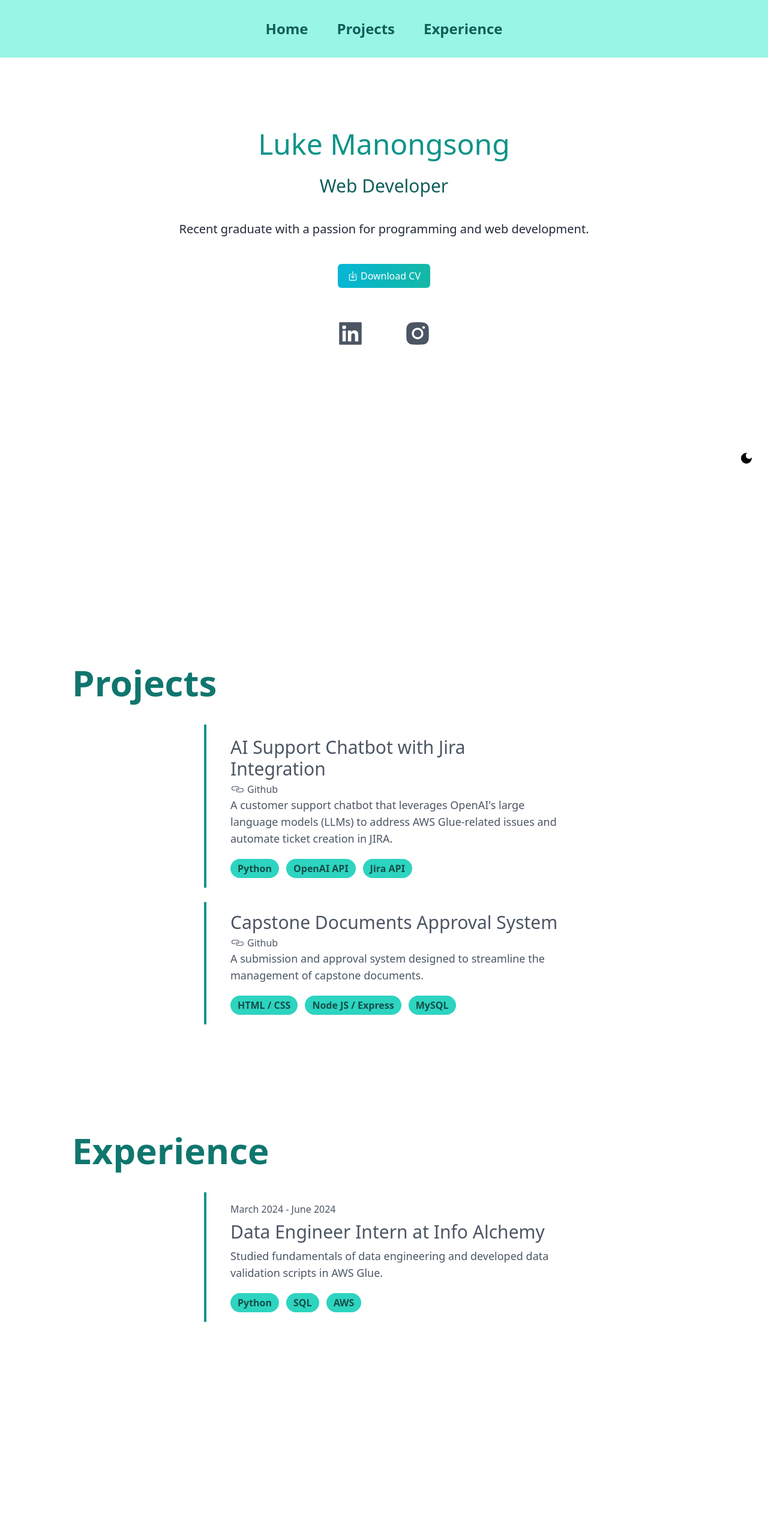
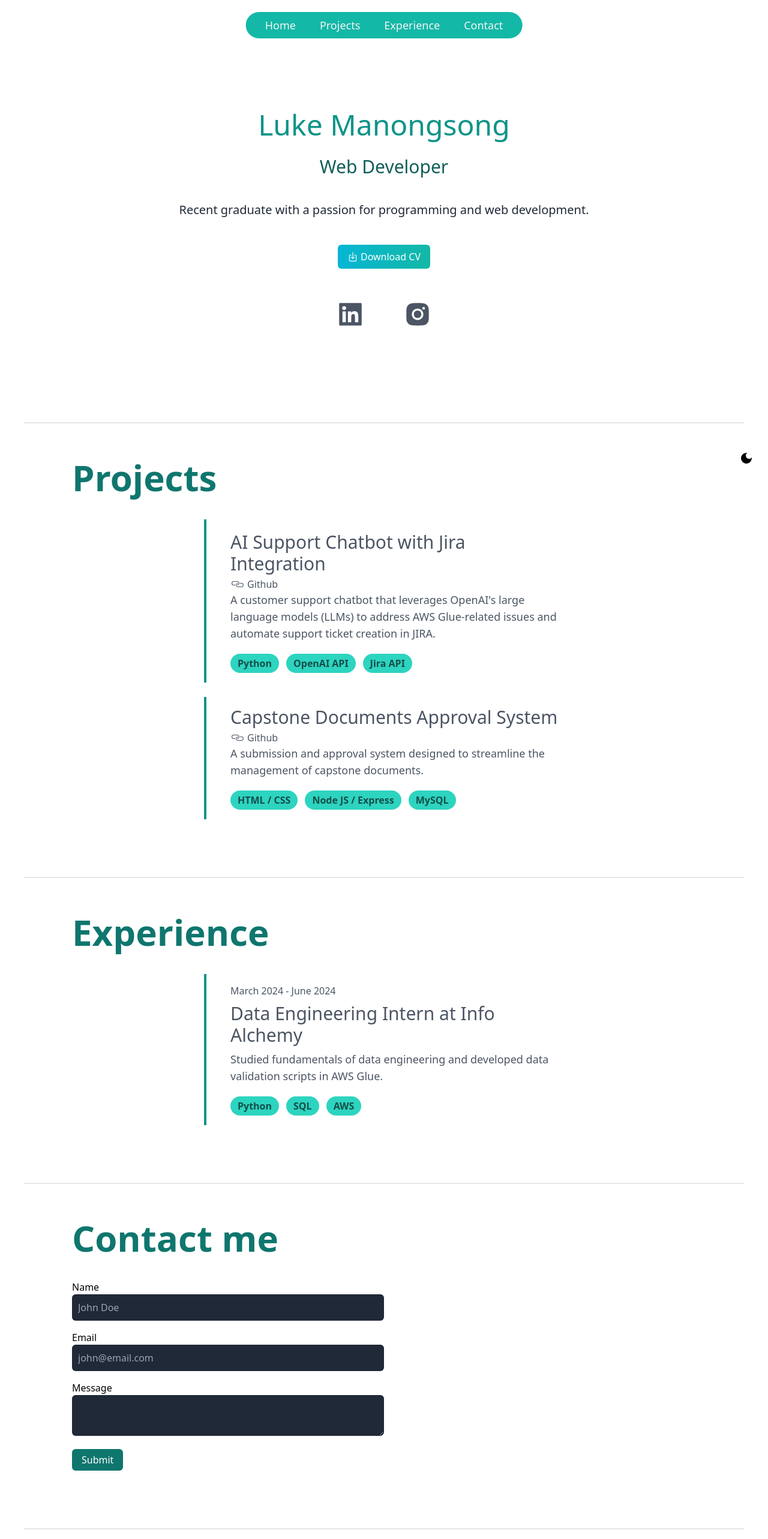
Before and after one commit to Manchestnut/lm-portfolio, a Next.js app: page / in a window 1280 px wide. Shown: the top 2566 px of the page at 60% size. Before the commit the page ends 2492 px from the top, so only its background shows below. Built offline with nearby package versions, Linux system fonts and the light colour scheme.

Commit message:
Update styles

```diff
--- a/src/app/globals.css
+++ b/src/app/globals.css
@@ -6,3 +6,9 @@
   --background: #ffffff;
   --foreground: #171717;
 }
+
+@layer base {
+  html {
+    @apply scroll-smooth;
+  }
+}
--- a/src/app/page.js
+++ b/src/app/page.js
@@ -20,16 +20,16 @@ export default function Home() {
   }, []);
   return (
     <div className={darkMode ? 'dark' : ''}>
-
-      <nav className={`h-24 mb-44 fixed w-full ${scrolled ? "bg-teal-100 bg-opacity-50" : "bg-teal-200"} z-10`}>
-        <ul className="flex justify-center gap-8 md:gap-12 items-center h-full text-lg md:text-2xl font-extrabold text-teal-800">
-          <li className=""><a href="#home">Home</a></li>
-          <li className=""><a href="#projects">Projects</a></li>
-          <li className=""><a href="#experience">Experience</a></li>
+      <nav className={`fixed top-5 left-1/2 transform -translate-x-1/2 lg:w-auto lg:px-6 lg:py-2 py-1 rounded-3xl ${scrolled ? "bg-teal-500" : "bg-teal-500"} z-10`}>
+        <ul className="flex justify-center gap-6 items-center h-full text-sm md:text-lg font-normal text-gray-100 ">
+          <li className="px-2"><a href="#home">Home</a></li>
+          <li className="px-2"><a href="#projects">Projects</a></li>
+          <li className="px-2"><a href="#experience">Experience</a></li>
+          <li className="px-2"><a href="#contact">Contact</a></li>
         </ul>
       </nav>
-      <main className="bg-white px-10 dark:bg-gray-950 pt-52" id="home">
-        <section className="min-h-screen">
+      <main className="bg-white px-10 dark:bg-gray-950 pb-20" id="home">
+        <section className="border-b-2 pt-44 pb-36 ">
           <div className="w-10 flex justify-center p-2 fixed bottom-4 right-4" onClick={() => setDarkMode(!darkMode)}>
             <Icon className="cursor-pointer text-2xl dark:text-white" />
           </div>
@@ -47,8 +47,8 @@ export default function Home() {
             <Image src={'/dev-ed-wave.png'} alt="Waving person" layout="fill" objectFit="cover"/>
           </div> */}
         </section>
-        <section>
-          <div className="lg:py-15 lg:px-20 py-20" id="projects">
+        <section className="border-b-2">
+          <div className="lg:py-15 lg:px-20 pt-10 pb-24" id="projects">
             <h3 className="text-4xl lg:text-6xl py-5 md:mb-5 font-bold text-teal-700">Projects</h3>
             <div className="sm:w-[600px] md:mx-auto ml-1 lg:pl-0">
               <div className="min-w-sm lg:w-[600px] py-4 sm:pl-10 border-teal-600 md:border-l-4 border-l-2 pl-4">
@@ -57,7 +57,7 @@ export default function Home() {
                   <CiLink className="text-2xl"/>
                   <p className="px-1 font-medium">Github</p>
                 </div>
-                <p className="text-gray-600 md:text-lg">A customer support chatbot that leverages OpenAI's large language models (LLMs) to address AWS Glue-related issues and automate ticket creation in JIRA.</p>
+                <p className="text-gray-600 md:text-lg">A customer support chatbot that leverages OpenAI's large language models (LLMs) to address AWS Glue-related issues and automate support ticket creation in JIRA.</p>
               <div className="flex gap-3 pt-5">
                 <div className="bg-teal-400 px-3 py-1 text-teal-900 font-bold rounded-3xl text-[11px] sm:text-[16px] my-auto">
                   <p>Python</p>
@@ -92,13 +92,13 @@ export default function Home() {
             </div>
           </div>
         </section>
-        <section>
-          <div className="lg:pb-72 lg:px-20 py-20" id="experience">
+        <section className="border-b-2">
+          <div className="pb-24 lg:px-20 pt-10" id="experience">
             <h3 className="text-4xl lg:text-6xl py-5 md:mb-5 font-bold text-teal-700">Experience</h3>
             <div className="pl-4 lg:pl-10 sm:w-[600px] md:mx-auto py-4 border-teal-600 md:border-l-4 border-l-2 ml-1">
               <div>
                 <p className="text-gray-600 text-light">March 2024 - June 2024</p>
-                <h4 className="text-xl py-2 text-gray-600 font-medium md:text-3xl">Data Engineer Intern at Info Alchemy</h4>
+                <h4 className="text-xl py-2 text-gray-600 font-medium md:text-3xl">Data Engineering Intern at Info Alchemy</h4>
                 <p className="text-gray-600 md:text-lg">Studied fundamentals of data engineering and developed data validation scripts in AWS Glue.</p>
               </div>
                 <div className="flex pt-5 gap-3 items-start">
@@ -115,6 +115,22 @@ export default function Home() {
             </div>
           </div>
         </section>
+        <section className="border-b-2">
+          <div id="contact" className="lg:px-20 pt-10 pb-24">
+            <h3 className="text-4xl lg:text-6xl py-5 md:mb-5 font-bold text-teal-700">Contact me</h3>
+            <div>
+              <form className="lg:w-1/2">
+                <label className="block">Name</label>
+                <input type="text" className="bg-gray-800 p-2.5 w-full rounded-md mb-4" placeholder="John Doe" required/>
+                <label className="block">Email</label>
+                <input type="text" className="bg-gray-800 p-2.5 w-full rounded-md mb-4" placeholder="john@email.com" required/>
+                <label className="block">Message</label>
+                <textarea className="bg-gray-800 p-2.5 w-full rounded-md mb-4" required></textarea>
+                <button className="bg-teal-700 hover:bg-teal-600 text-white py-1.5 px-4 rounded-md">Submit</button>
+              </form>
+            </div>
+          </div>
+        </section>
       </main>
     </div>
   );
```
